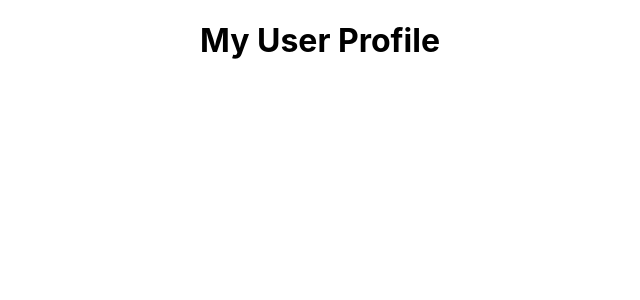
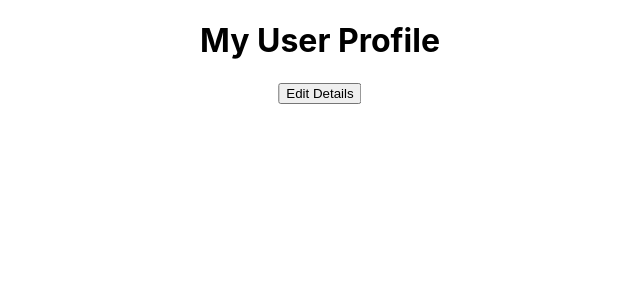
Before and after one commit to jIrwinCline/trupp-take-home, a React (Create React App) app: page / in a window 1280 px wide. Shown: the top 300 px of the page, without its empty margins (320-960 px from the left). Built offline with nearby package versions, Linux system fonts and the light colour scheme.

Commit message:
add centered button

```diff
--- a/src/pages/profilePage.tsx
+++ b/src/pages/profilePage.tsx
@@ -6,7 +6,8 @@ interface Props {}
 export default function profilePage({}: Props): ReactElement {
   return (
     <div>
-      <h1 className="header">My User Profile</h1>
+      <h1 className="center">My User Profile</h1>
+      <button className="center">Edit Details</button>
     </div>
   );
 }
--- a/src/styles/profile-page-styles.css
+++ b/src/styles/profile-page-styles.css
@@ -1,3 +1,7 @@
-h1.header {
+h1.center {
   text-align: center;
 }
+button.center {
+  margin-left: 50%;
+  transform: translateX(-50%);
+}
```
